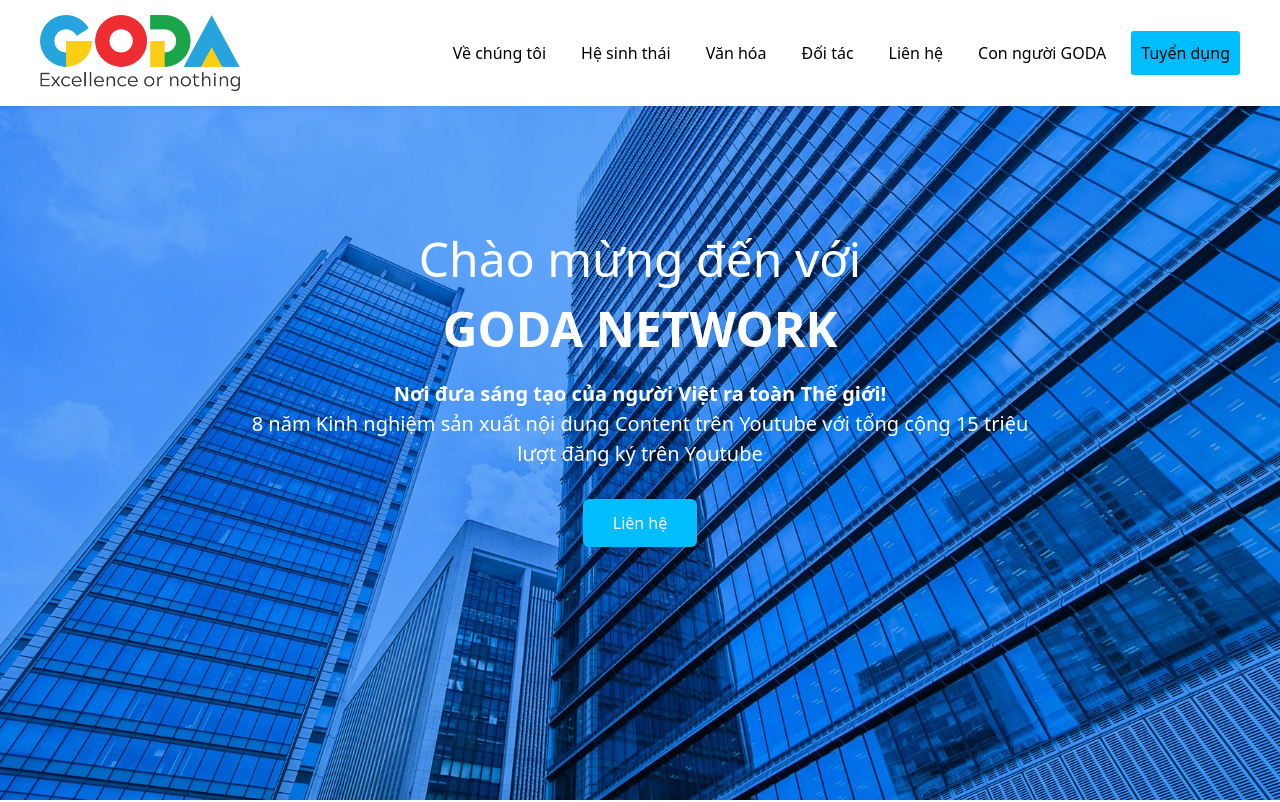
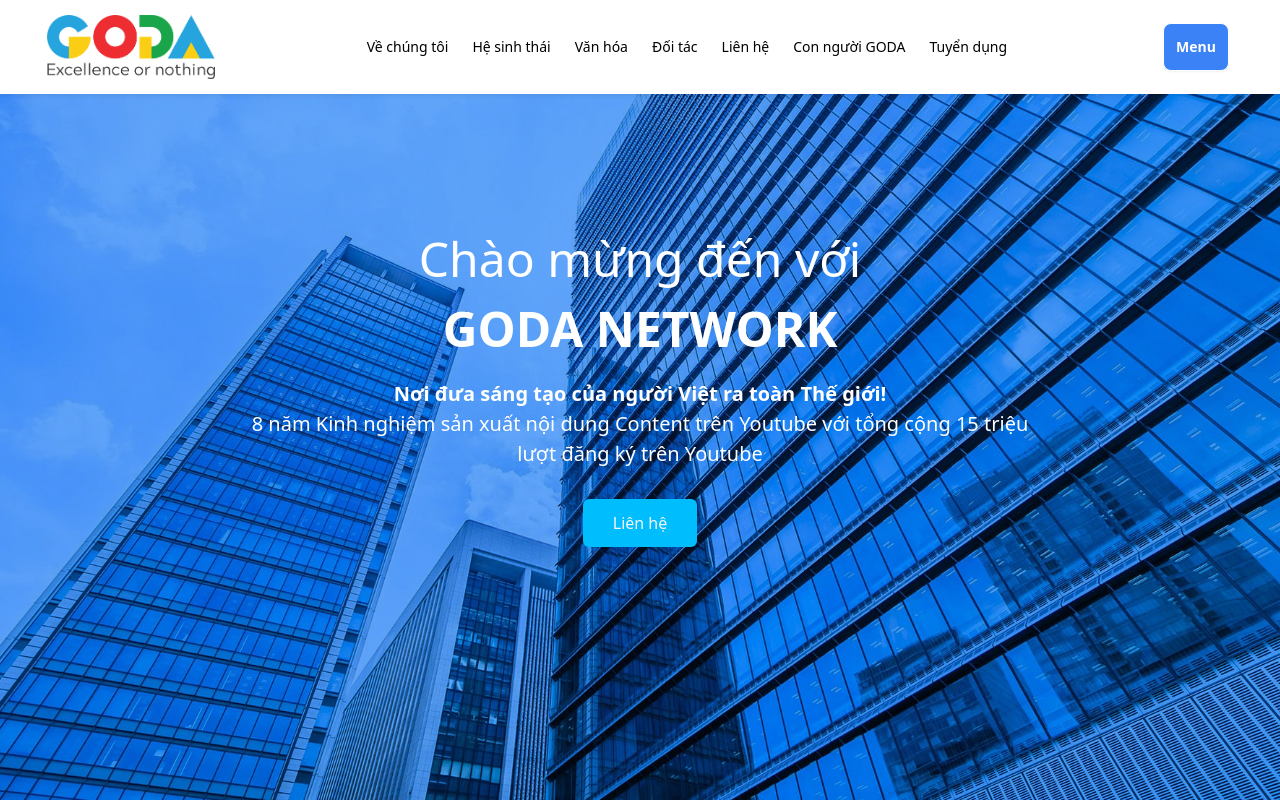
Before and after one commit to dathoangquoc/godamedia, an Astro site: page / in a window 1280 px wide. Shown: the top 802 px of the page. Built offline with nearby package versions, Linux system fonts and the light colour scheme; Astro itself is replaced by a stand-in of ours.

Commit message:
hamburger

```diff
--- a/package.json
+++ b/package.json
@@ -18,5 +18,8 @@
     "astro": "^4.9.3",
     "decap-cms-app": "^3.1.11",
     "tailwindcss": "^3.4.4"
+  },
+  "devDependencies": {
+    "daisyui": "^4.12.10"
   }
 }
--- a/src/components/Header.astro
+++ b/src/components/Header.astro
@@ -3,23 +3,110 @@
 import { Image } from "astro:assets";
 ---
 
-<header>
-	<nav class="navbar">
-		<Image src={headerImg} alt="Goda Media Logo" />
-		<ul class="menu-links">
-			<span id="close-menu-btn" class="material-symbols-outlined"
-				><i class="fa-solid fa-xmark"></i></span
-			>
-			<li><a href="/#vct">Về chúng tôi</a></li>
-			<li><a href="/#hst">Hệ sinh thái</a></li>
-			<li><a href="/#vh">Văn hóa</a></li>
-			<li><a href="/#dt">Đối tác</a></li>
-			<li><a href="/#lh">Liên hệ</a></li>
-			<li><a href="/blog">Con người GODA</a></li>
-			<li><a href="/tuyen-dung">Tuyển dụng</a></li>
-		</ul>
-		<span id="hamburger-btn" class="material-symbols-outlined"
-			><i class="fa-solid fa-bars"></i></span
-		>
-	</nav>
+<header class="bg-white">
+	<div class="mx-auto max-w-screen-xl px-4 sm:px-6 lg:px-8">
+		<div class="flex h-16 items-center justify-between">
+			<div class="md:flex md:items-center md:gap-12">
+				<a class="block" href="/">
+					<span class="sr-only">Home</span>
+					<Image
+						src={headerImg}
+						alt="Goda Media Logo"
+						class="object-contain h-16 w-fit self-start"
+					/>
+				</a>
+			</div>
+
+			<div class="hidden lg:block">
+				<nav aria-label="Global">
+					<ul class="flex items-center gap-6 text-sm">
+						<li>
+							<a
+								href="/#vct"
+								class="text-black hover:text-blue-400 transition-all"
+								>Về chúng tôi</a
+							>
+						</li>
+						<li>
+							<a
+								href="/#hst"
+								class="text-black hover:text-blue-400 transition-all"
+								>Hệ sinh thái</a
+							>
+						</li>
+						<li>
+							<a
+								href="/#vh"
+								class="text-black hover:text-blue-400 transition-all"
+								>Văn hóa</a
+							>
+						</li>
+						<li>
+							<a
+								href="/#dt"
+								class="text-black hover:text-blue-400 transition-all"
+								>Đối tác</a
+							>
+						</li>
+						<li>
+							<a
+								href="/#lh"
+								class="text-black hover:text-blue-400 transition-all"
+								>Liên hệ</a
+							>
+						</li>
+						<li>
+							<a
+								href="/blog"
+								class="text-black hover:text-blue-400 transition-all"
+								>Con người GODA</a
+							>
+						</li>
+						<li>
+							<a
+								href="/tuyen-dung"
+								class="text-black hover:text-blue-400 transition-all"
+								>Tuyển dụng</a
+							>
+						</li>
+					</ul>
+				</nav>
+			</div>
+			<div class="dropdown dropdown-bottom dropdown-end">
+				<div
+					tabindex="0"
+					role="button"
+					class="btn m-1 p-3 bg-blue-500 text-white hover:text-blue-500"
+				>
+					Menu
+				</div>
+				<ul
+					tabindex="0"
+					class="dropdown-content menu bg-blue-500 rounded-box z-[1] w-52 p-2 shadow"
+				>
+					<li>
+						<a href="/#vct" class="">Về chúng tôi</a>
+					</li>
+					<li>
+						<a href="/#hst" class="">Hệ sinh thái</a>
+					</li>
+					<li>
+						<a href="/#vh" class="">Văn hóa</a>
+					</li>
+					<li>
+						<a href="/#dt" class="">Đối tác</a>
+					</li>
+					<li>
+						<a href="/#lh" class="">Liên hệ</a>
+					</li>
+					<li>
+						<a href="/blog" class="">Con người GODA</a>
+					</li>
+					<li>
+						<a href="/tuyen-dung" class="">Tuyển dụng</a>
+					</li>
+				</ul>
+			</div>
+		</div>
+	</div>
 </header>
--- a/tailwind.config.mjs
+++ b/tailwind.config.mjs
@@ -1,4 +1,10 @@
 /** @type {import('tailwindcss').Config} */
 export default {
-	content: ['./src/**/*.{astro,html,js,jsx,md,mdx,svelte,ts,tsx,vue}']
+	content: ['./src/**/*.{astro,html,js,jsx,md,mdx,svelte,ts,tsx,vue}'],
+	plugins: [
+		require('daisyui')
+	],
+	daisyui: {
+		themes: [],
+	},
 }
```
Also changed, not shown: 1 other file.
